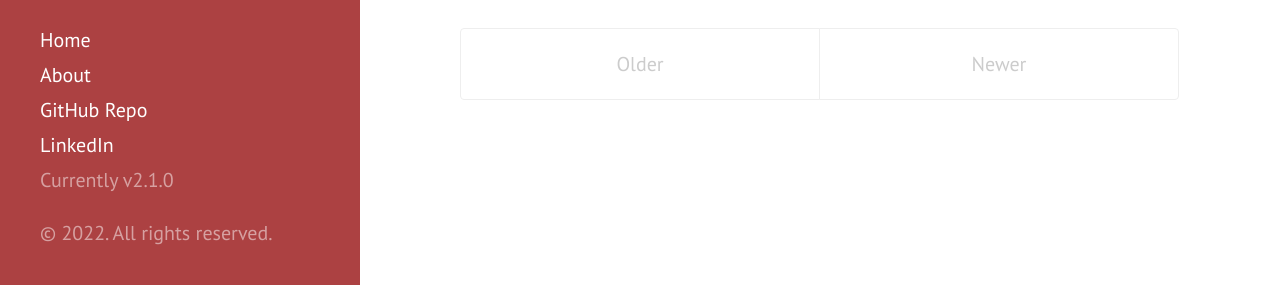
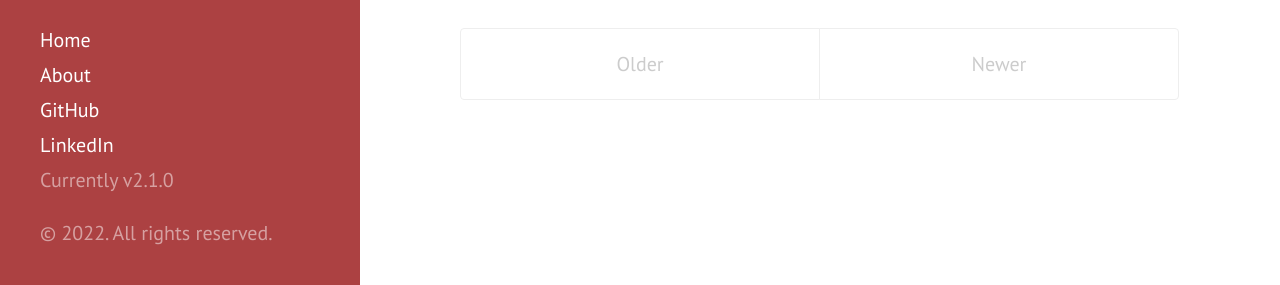
Before and after one commit to Maudi84/static_mf, a Jekyll site: the page built from index.html, in a window 1280 px wide. Shown: the part 612-897 px from the top of the page. Built offline with Jekyll 4.4.1, drawn with Linux system fonts in a browser that asks for light colours; the list of posts is cut into pages by our own code.

Commit message:
Update sidebar.html

```diff
--- a/_includes/sidebar.html
+++ b/_includes/sidebar.html
@@ -26,8 +26,8 @@
         {% endif %}
       {% endfor %}
 
-      <a class="sidebar-nav-item" href="{{ site.github.repo }}/archive/v{{ site.version }}.zip">GitHub Repo</a>
-      <a class="sidebar-nav-item" href="{{ site.github.repo }}">LinkedIn</a>
+      <a class="sidebar-nav-item" href="{{ https://github.com/maudi84 }}">GitHub</a>
+      <a class="sidebar-nav-item" href="{{ https://www.linkedin.com/in/maudi84 }}">LinkedIn</a>
       <span class="sidebar-nav-item">Currently v{{ site.version }}</span>
     </nav>
 
```
